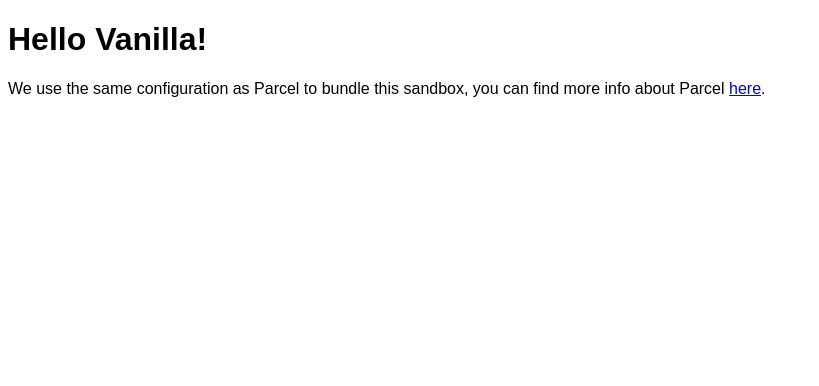
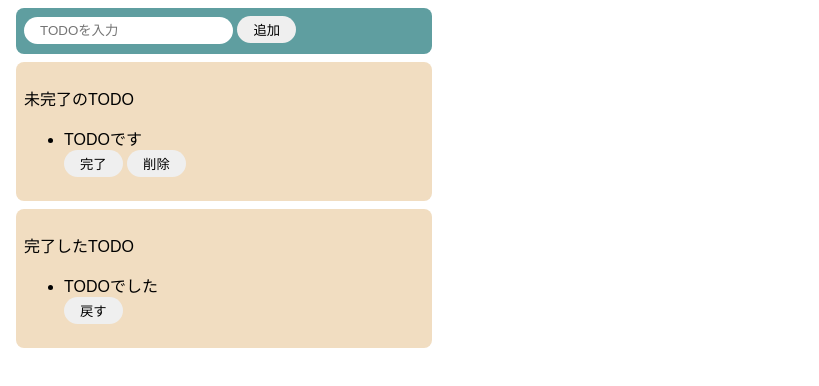
Before and after one commit to yui552/todoapplication, a website built with Parcel: page index.html in a window 1280 px wide. Shown: the whole page, without its empty margins (0-819 px from the left). Built offline with nearby package versions, Linux system fonts and the light colour scheme.

Commit message:
20220827

```diff
--- a/index.html
+++ b/index.html
@@ -1,16 +1,31 @@
 <!DOCTYPE html>
 <html>
+  <head>
+    <title>TODO(JS)</title>
+    <meta charset="UTF-8" />
+  </head>
 
-<head>
-	<title>Parcel Sandbox</title>
-	<meta charset="UTF-8" />
-</head>
+  <body>
+    <div class="inputarea">
+      <input placeholder="TODOを入力" />
+      <button>追加</button>
+    </div>
+    <div class="imcompletearea">
+      <p class="title">未完了のTODO</p>
+      <ul>
+        <li>TODOです</li>
+        <button>完了</button>
+        <button>削除</button>
+      </ul>
+    </div>
+    <div class="completearea">
+      <p>完了したTODO</p>
+      <ul>
+        <li>TODOでした</li>
+        <button>戻す</button>
+      </ul>
+    </div>
 
-<body>
-	<div id="app"></div>
-
-	<script src="src/index.js">
-	</script>
-</body>
-
+    <script src="src/index.js"></script>
+  </body>
 </html>
--- a/src/index.js
+++ b/src/index.js
@@ -1,10 +1 @@
 import "./styles.css";
-
-document.getElementById("app").innerHTML = `
-<h1>Hello Vanilla!</h1>
-<div>
-  We use the same configuration as Parcel to bundle this sandbox, you can find more
-  info about Parcel
-  <a href="https://parceljs.org" target="_blank" rel="noopener noreferrer">here</a>.
-</div>
-`;
--- a/src/styles.css
+++ b/src/styles.css
@@ -1,3 +1,48 @@
 body {
   font-family: sans-serif;
 }
+input {
+  border-radius: 16px;
+  border: none;
+  padding: 6px 16px; /*上下左右*/
+  outline: none;
+}
+
+button {
+  border-radius: 16px;
+  border: none;
+  padding: 4px 16px;
+}
+
+button:hover {
+  background-color: rosybrown;
+  color: whitesmoke; /*文字のカラー*/
+  cursor: pointer;
+}
+
+.inputarea {
+  background-color: cadetblue;
+  width: 400px;
+  height: 30px;
+  padding: 8px;
+  margin: 8px;
+  border-radius: 8px;
+}
+
+.imcompletearea {
+  background-color: rgb(241, 221, 193);
+  width: 400px;
+  min-height: 30px;
+  padding: 8px;
+  margin: 8px;
+  border-radius: 8px;
+}
+
+.completearea {
+  background-color: rgb(241, 221, 193);
+  width: 400px;
+  min-height: 30px;
+  padding: 8px;
+  margin: 8px;
+  border-radius: 8px;
+}
```
